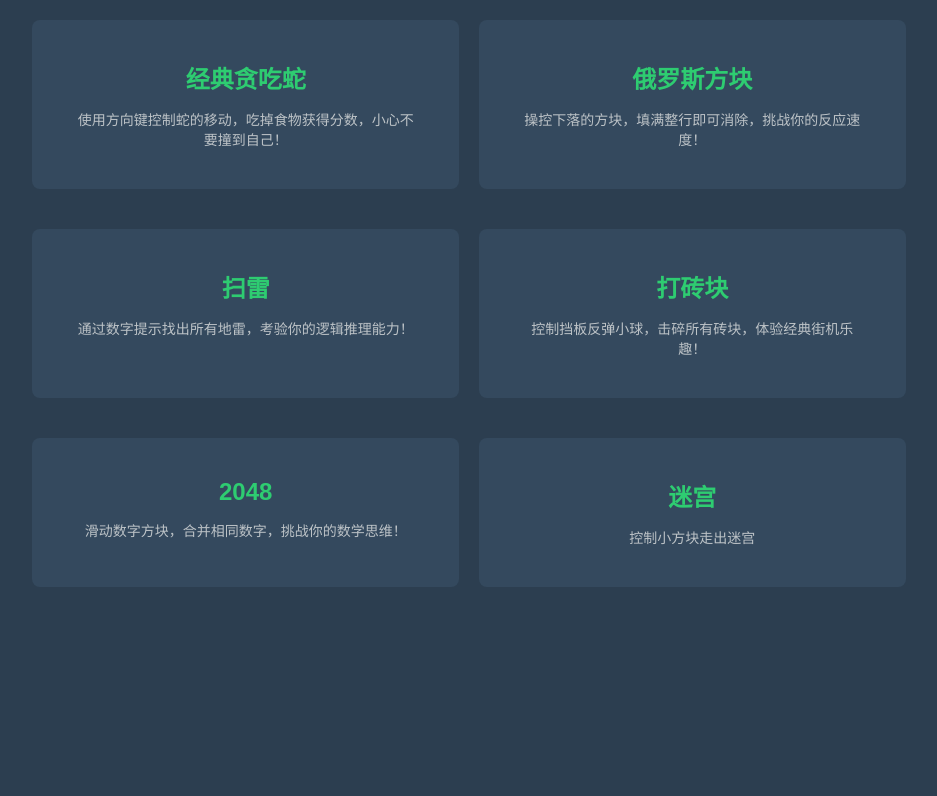
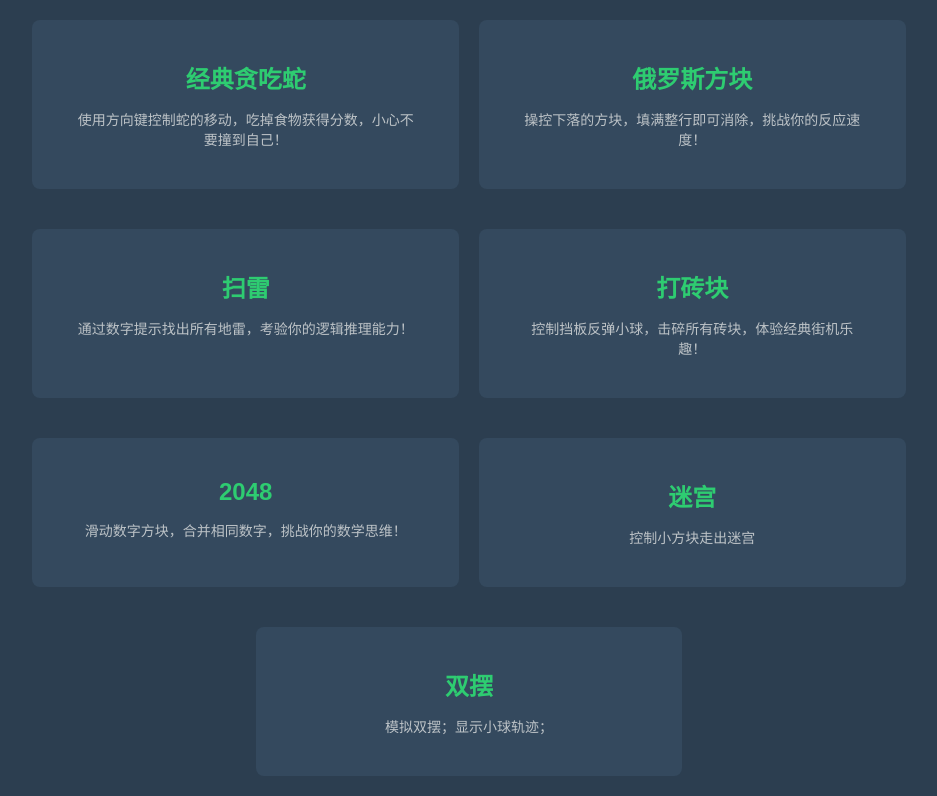
Before and after one commit to Pangyuyu/ai_h5_game, a website: page index.html in a window 1280 px wide. Shown: the part 137-933 px from the top of the page, without its empty margins (171-1108 px from the left). Before the commit the page ends 800 px from the top, so only its background shows below. Drawn offline with Linux system fonts and the light colour scheme.

Commit message:
双摆模拟

```diff
--- a/index.html
+++ b/index.html
@@ -147,6 +147,14 @@
                     </div>
                 </a>
             </div>
+            <div class="game-card">
+                <a href="./src/games/shuangbai/index.html" class="game-link">
+                    <div style="padding: 20px; width: 100%; height: 100%; box-sizing: border-box;">
+                        <h2 style="margin-top: 0;">双摆</h2>
+                        <p style="margin-bottom: 0;">模拟双摆；显示小球轨迹；</p>
+                    </div>
+                </a>
+            </div>
         </div>
     </div>
 
--- a/package.json
+++ b/package.json
@@ -30,5 +30,6 @@
     "jest": "^29.7.0",
     "jest-environment-jsdom": "^29.7.0",
     "jsdom": "^26.0.0"
-  }
+  },
+  "packageManager": "yarn@1.22.22+sha512.a6b2f7906b721bba3d67d4aff083df04dad64c399707841b7acf00f6b133b7ac24255f2652fa22ae3534329dc6180534e98d17432037ff6fd140556e2bb3137e"
 }
```
Also changed, not shown: src/games/shuangbai/index.html (+12 -3 lines).
